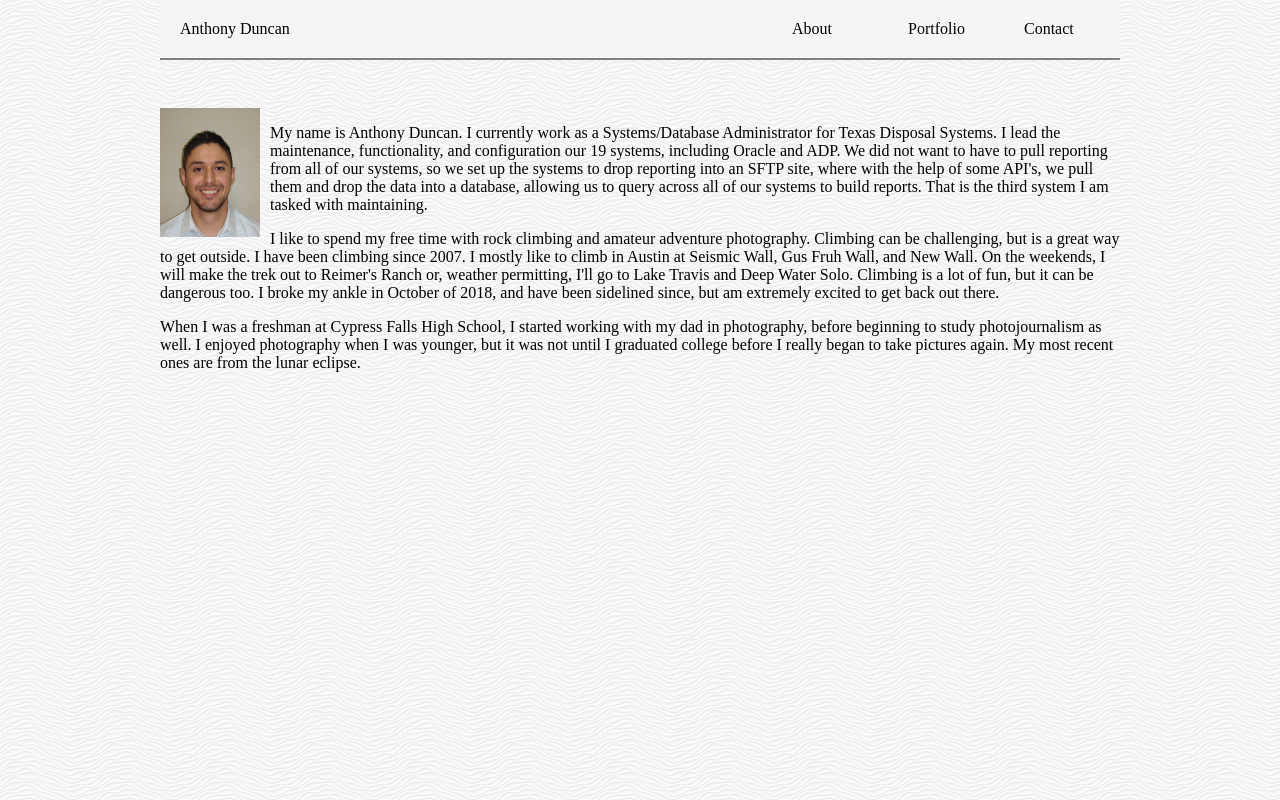
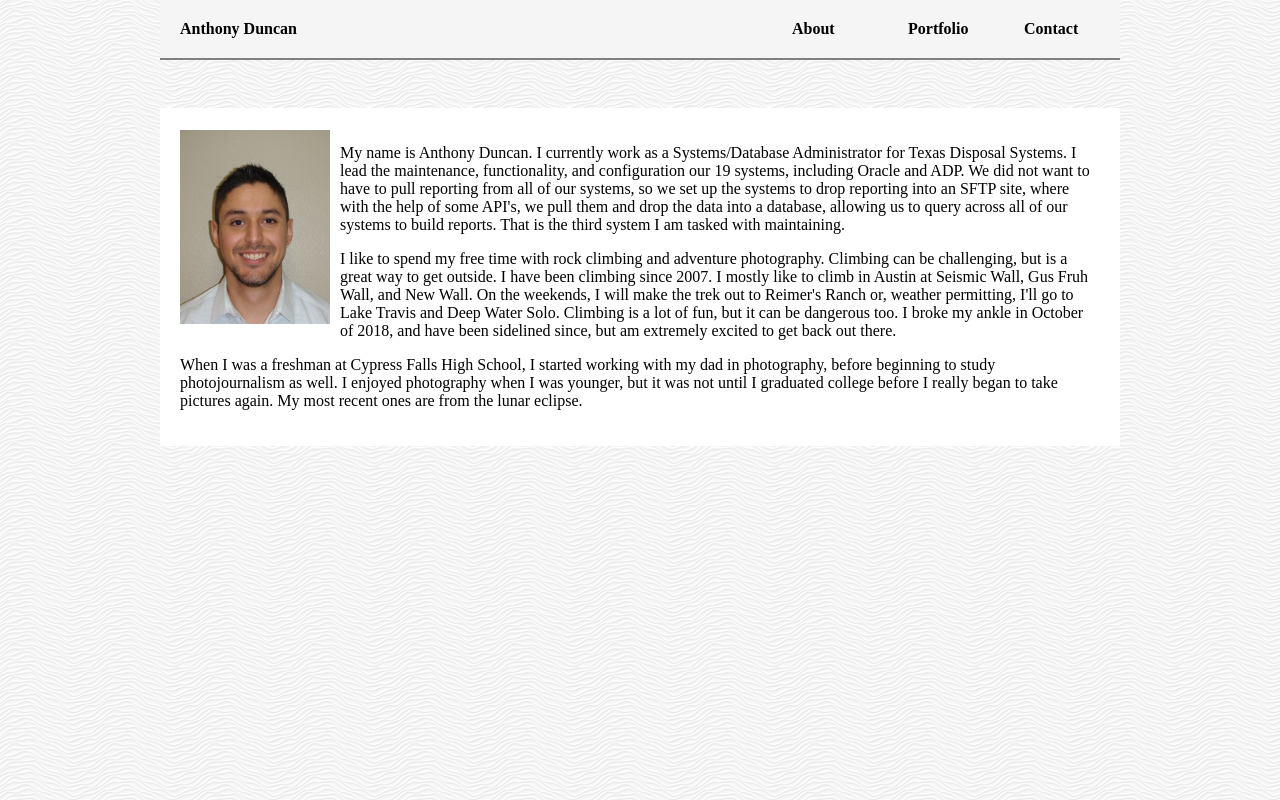
Before and after one commit to AMDLnghrns/Basic-Portfolio, a plain HTML site: page index.html in a window 1280 px wide. Drawn offline with Linux system fonts and the light colour scheme.

Commit message:
backup post add of background page

```diff
--- a/assets/css/style.css
+++ b/assets/css/style.css
@@ -3,6 +3,7 @@
     padding: 20px;
     width: 572px;
     color: black;
+    font-weight: bold;
     background:whitesmoke;
     border-bottom: solid grey 2px;
 }
@@ -12,6 +13,7 @@
     padding: 20px;
     width: 76px;
     color: black;
+    font-weight: bold;
     background: whitesmoke;
     border-bottom: solid grey 2px;
 }
@@ -21,6 +23,7 @@
     padding: 20px;
     width: 76px;
     color: black;
+    font-weight: bold;
     background: whitesmoke;
     border-bottom: solid grey 2px;
 }
@@ -30,6 +33,7 @@
     padding: 20px;
     width: 76px;
     color: black;
+    font-weight: bold;
     background: whitesmoke;
     border-bottom: solid grey 2px;
 }
@@ -38,12 +42,19 @@ body {
     clear: both;
     overflow: auto;
     width: 960px;
-    margin:0 auto;
-    background-image: url("./assets/images/white-waves.png ");
-    background-color: blue;
+    margin: auto;
+    background-image: url(../images/white-waves.png);
+    background-color: whitesmoke;
+}
+
+.container {
+    background-color:#ffffff;
+    padding: 20px;
+
 }
 
 .Anthony_Portrait {
     float: left;
     margin-right: 10px;
+    margin-top: 2px;
 }
--- a/index.html
+++ b/index.html
@@ -6,12 +6,6 @@
     <link rel="stylesheet" type="text/css" href="./assets/css/style.css">
 </head>
 <body>
-    <style>
-        body {
-        background-image: url("./assets/images/white-waves.png ");
-        background-color: whitesmoke;
-        }
-    </style>
     <section id="Name">Anthony Duncan</section>
     <section id="About">About</section>
     <section id ="Portfolio">Portfolio</section>
@@ -19,20 +13,17 @@
 
 </br></br></br></br></br></br>
 
-    <img class="Anthony_Portrait" width = "100px" src="./assets/images/Anthony Portrait.JPG" alt="Portrait of Anthony Duncan">
+<div class = "container">
+    <img class="Anthony_Portrait" width = "150px" src="./assets/images/Anthony Portrait.JPG" alt="Portrait of Anthony Duncan">
     <p class= "Paragraph_1">
         My name is Anthony Duncan. I currently work as a Systems/Database Administrator for Texas Disposal Systems. I lead the maintenance, functionality, and configuration our 19 systems, including Oracle and ADP. We did not want to have to pull reporting from all of our systems, so we set up the systems to drop reporting into an SFTP site, where with the help of some API's, we pull them and drop the data into a database, allowing us to query across all of our systems to build reports. That is the third system I am tasked with maintaining.
     </p>
     <p class="Paragraph_2">
-        I like to spend my free time with rock climbing and amateur adventure photography. Climbing can be challenging, but is a great way to get outside. I have been climbing since 2007. I mostly like to climb in Austin at Seismic Wall, Gus Fruh Wall, and New Wall. On the weekends, I will make the trek out to Reimer's Ranch or, weather permitting, I'll go to Lake Travis and Deep Water Solo. Climbing is a lot of fun, but it can be dangerous too. I broke my ankle in October of 2018, and have been sidelined since, but am extremely excited to get back out there.
+        I like to spend my free time with rock climbing and adventure photography. Climbing can be challenging, but is a great way to get outside. I have been climbing since 2007. I mostly like to climb in Austin at Seismic Wall, Gus Fruh Wall, and New Wall. On the weekends, I will make the trek out to Reimer's Ranch or, weather permitting, I'll go to Lake Travis and Deep Water Solo. Climbing is a lot of fun, but it can be dangerous too. I broke my ankle in October of 2018, and have been sidelined since, but am extremely excited to get back out there.
     </p>
     <p class = "Paragraph_3">
         When I was a freshman at Cypress Falls High School, I started working with my dad in photography, before beginning to study photojournalism as well. I enjoyed photography when I was younger, but it was not until I graduated college before I really began to take pictures again. My most recent ones are from the lunar eclipse.
     </p>
+</div>
 </body>
 </html>
-
-
-
-<!-- <img class="Anthony_Climbing_GIF" width = "300px" src="./assets/images/Climbing/Climbing.gif" alt="Anthony Duncan Climbing in Motion"> -->
-<!-- <img class="Sun and Rain" width = "300px" src="./assets/images/Sun and Rain.jpg" alt="Sun and Rain"> -->
```
